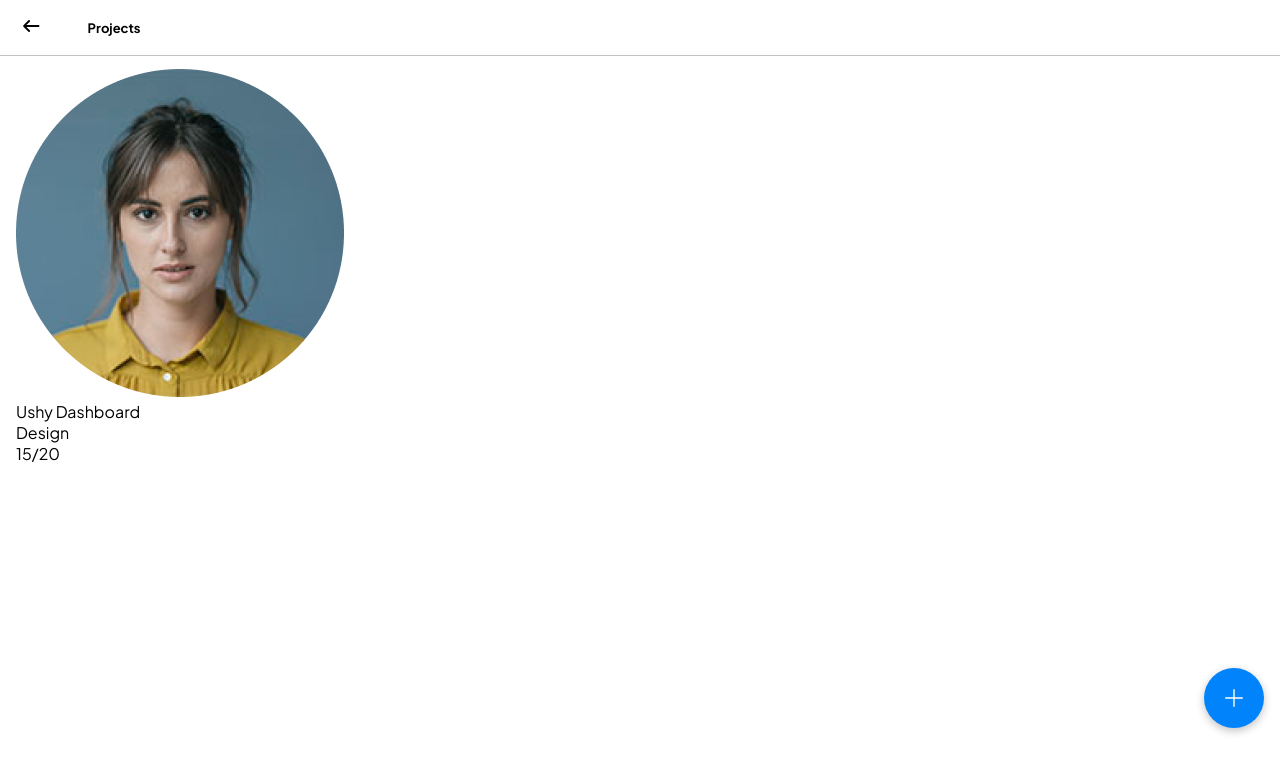
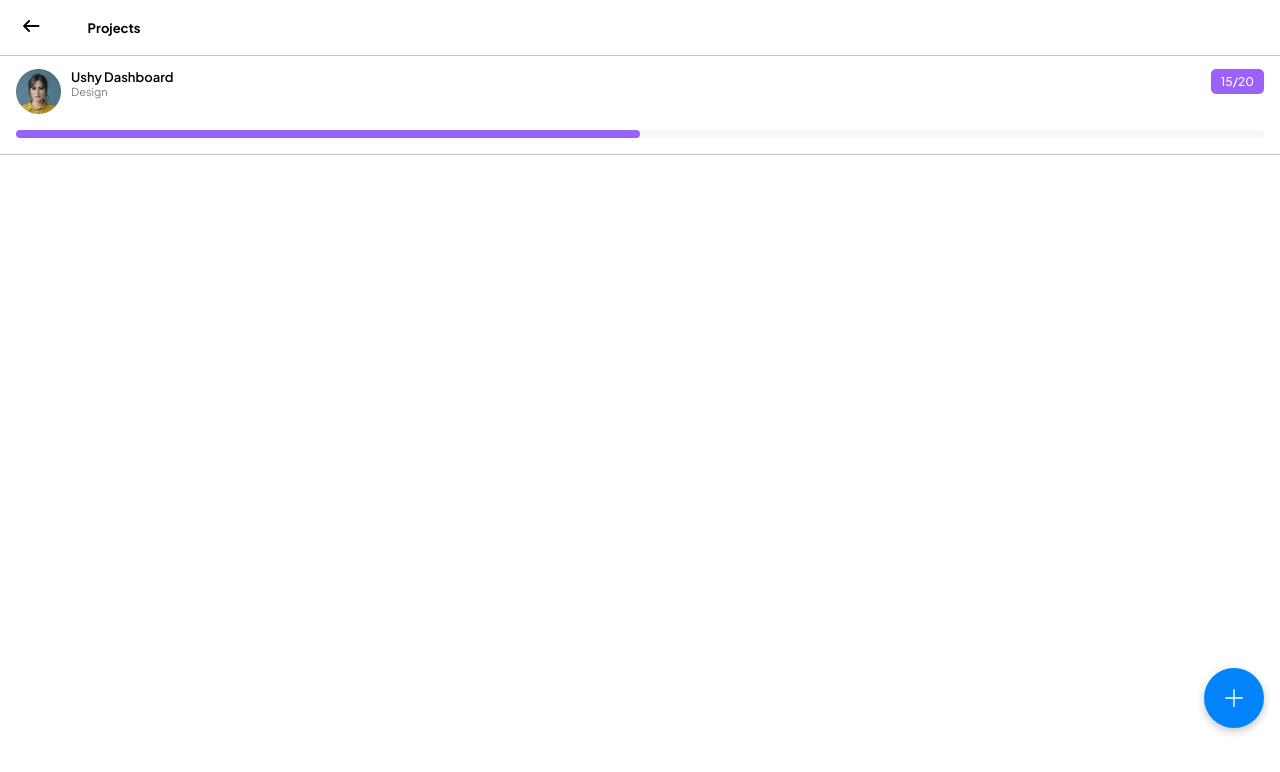
Before and after one commit to 9trocoder/mmekut, a React (Create React App) app: page /projects in a window 1280 px wide. Shown: the top 772 px of the page. Built offline with nearby package versions, Linux system fonts and the light colour scheme.

Commit message:
update on the project card

```diff
--- a/src/components/ProjectsCard.js
+++ b/src/components/ProjectsCard.js
@@ -2,12 +2,32 @@ import React from "react";
 
 function ProjectsCard({
   projectName,
+  projectIcon,
   projectCategory,
+  projectWorkCount,
   projectpercentage,
   projectColor,
   handleClick,
 }) {
-  return <div>ProjectsCard</div>;
+  return <>
+    <div onClick={handleClick} className="projectpage__items diffbottomna">
+            <div className="projectpage__items-top">
+              <img src={projectIcon} alt="" />
+              <div className="projectpage__items-topmiddle">
+                <p className="projectpage__name">{projectName}</p>
+                <p className="projectpage__category">{projectCategory}</p>
+              </div>
+              <div className="projectpage__workcount" style={{backgroundColor: `${projectColor}`}}>
+                <p>{projectWorkCount}</p>
+              </div>
+            </div>
+            <div className="projectpage__items-bottom">
+              <div className="projectpage__items-progress">
+                <div className="projectpage__items-percentage" style={{width: `${projectpercentage}`, backgroundColor: `${projectColor}`}} />
+              </div>
+            </div>
+          </div>
+  </>;
 }
 
 export default ProjectsCard;
--- a/src/components/components.css
+++ b/src/components/components.css
@@ -1003,3 +1003,58 @@ p.tlctltaskdescription {
   font-size: 11px;
   color: #7b7b7b;
 }
+
+
+/* Projects Card */
+.projectpage__items {
+  padding: 16px 16px;
+}
+
+.projectpage__items-top {
+  display: flex;
+  align-items: flex-start;
+
+}
+
+.projectpage__items-top img {
+  width: 45px;
+  height: 45px;
+  object-fit: contain;
+  margin-right: 10px;
+}
+
+.projectpage__name {
+  font-size: 13px;
+  font-weight: 600;
+}
+
+.projectpage__category {
+  font-size: 11px;
+  font-weight: 400;
+  color: #7b7b7b;
+}
+
+.projectpage__workcount {
+  margin-left: auto;
+  padding: 5px 10px;
+  border-radius: 5px;
+}
+
+.projectpage__workcount p {
+  font-size: 12px;
+  font-weight: 500;
+  color: #fff;
+}
+
+.projectpage__items-progress {
+  width: 100%;
+  height: 8px;
+  background-color: #9a9fbf15;
+  margin-top: 16px;
+  border-radius: 5px;
+}
+
+.projectpage__items-percentage {
+  height: 8px;
+  border-radius: 5px;
+}
--- a/src/pages/projectpage/projectpage.css
+++ b/src/pages/projectpage/projectpage.css
@@ -0,0 +1,5 @@
+.projectpage__cnt {
+    margin-left: -16px;
+    margin-right: -16px;
+    margin-top: -16px;
+}
--- a/src/pages/projectpage/projectpage.js
+++ b/src/pages/projectpage/projectpage.js
@@ -7,6 +7,8 @@ import {
   chatActive,
   headerBackIcon,
 } from "../../Utils/tools";
+import ProjectsCard from "../../components/ProjectsCard";
+import "./projectpage.css"
 
 function Projectpage() {
   let navigate = useNavigate();
@@ -20,23 +22,7 @@ function Projectpage() {
         // searchIcon={chatActive}
       >
         <div className="projectpage__cnt">
-          <div className="projectpage__items">
-            <div className="projectpage__items-top">
-              <img src={p3} alt="" />
-              <div className="projectpage__items-topmiddle">
-                <p className="projectpage__name">Ushy Dashboard</p>
-                <p className="projectpage__category">Design</p>
-              </div>
-              <div className="projectpage__workcount">
-                <p>15/20</p>
-              </div>
-            </div>
-            <div className="projectpage__items-bottom">
-              <div className="projectpage__items-progress">
-                <div className="projectpage__items-percentage" />
-              </div>
-            </div>
-          </div>
+          <ProjectsCard projectCategory="Design" projectIcon={p3} projectName="Ushy Dashboard" projectpercentage="50%" projectColor="#9B62FA" projectWorkCount="15/20" />
         </div>
         <button onClick={() => {}} className="showaddWorkspace">
           {addIconWhiteSmall}
```
